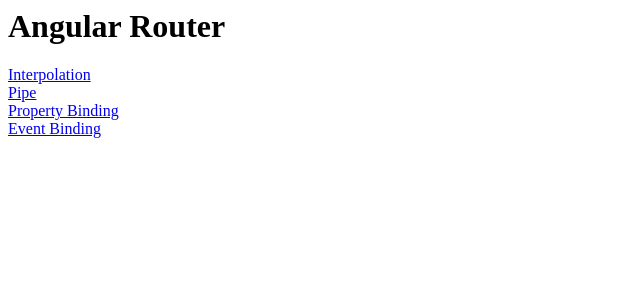
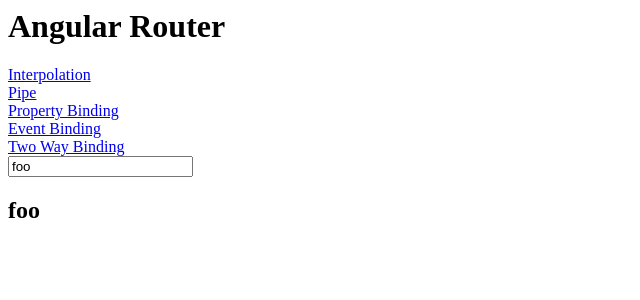
Before and after one commit to QuanticX/angular-quanticx-formation, an Angular app: page /two-way-binding in a window 1280 px wide. Before the commit this address led to /. Shown: the top 300 px of the page, without its empty margins (0-640 px from the left). Built offline with nearby package versions, Linux system fonts and the light colour scheme.

Commit message:
Two Way Binding

```diff
--- a/src/app/app.component.html
+++ b/src/app/app.component.html
@@ -7,5 +7,7 @@
   <a routerLink="/property-binding" routerLinkActive="active">Property Binding</a>
   <br>
   <a routerLink="/event-binding" routerLinkActive="active">Event Binding</a>
+  <br>
+  <a routerLink="/two-way-binding" routerLinkActive="active">Two Way Binding</a>
 </nav>
 <router-outlet></router-outlet>
--- a/src/app/app.module.ts
+++ b/src/app/app.module.ts
@@ -9,19 +9,21 @@
 import { PipeComponent } from './pipe/pipe.component';
 import { PropertyBindingComponent } from './property-binding/property-binding.component';
 import { EventBindingComponent } from './event-binding/event-binding.component';
+import { TwoWayBindingComponent } from './two-way-binding/two-way-binding.component';
 
 const appRoutes: Routes = [
   { path: 'interpolation', component: InterpolationComponent },
   { path: 'pipe', component: PipeComponent },
   { path: 'property-binding', component: PropertyBindingComponent },
   { path: 'event-binding', component: EventBindingComponent },
+  { path: 'two-way-binding', component: TwoWayBindingComponent },
 ];
 
 
 @NgModule({
   imports:      [ BrowserModule, FormsModule, RouterModule.forRoot( appRoutes )
  ],
-  declarations: [ AppComponent, HelloComponent, InterpolationComponent, PipeComponent, PropertyBindingComponent, EventBindingComponent ],
+  declarations: [ AppComponent, HelloComponent, InterpolationComponent, PipeComponent, PropertyBindingComponent, EventBindingComponent, TwoWayBindingComponent ],
   bootstrap:    [ AppComponent ]
 })
 export class AppModule { }
--- /dev/null
+++ b/src/app/two-way-binding/two-way-binding.component.html
@@ -0,0 +1,2 @@
+<input type="text" [(ngModel)]='name' />
+<h2>{{name}}</h2>
--- /dev/null
+++ b/src/app/two-way-binding/two-way-binding.component.ts
@@ -0,0 +1,17 @@
+import { Component, OnInit } from '@angular/core';
+
+@Component({
+  selector: 'app-two-way-binding',
+  templateUrl: './two-way-binding.component.html',
+  styleUrls: ['./two-way-binding.component.css']
+})
+export class TwoWayBindingComponent implements OnInit {
+
+  constructor() { }
+
+  ngOnInit() {
+  }
+
+  name = 'foo';
+
+}
```
Also changed, not shown: src/app/two-way-binding/two-way-binding.component.css (added).
